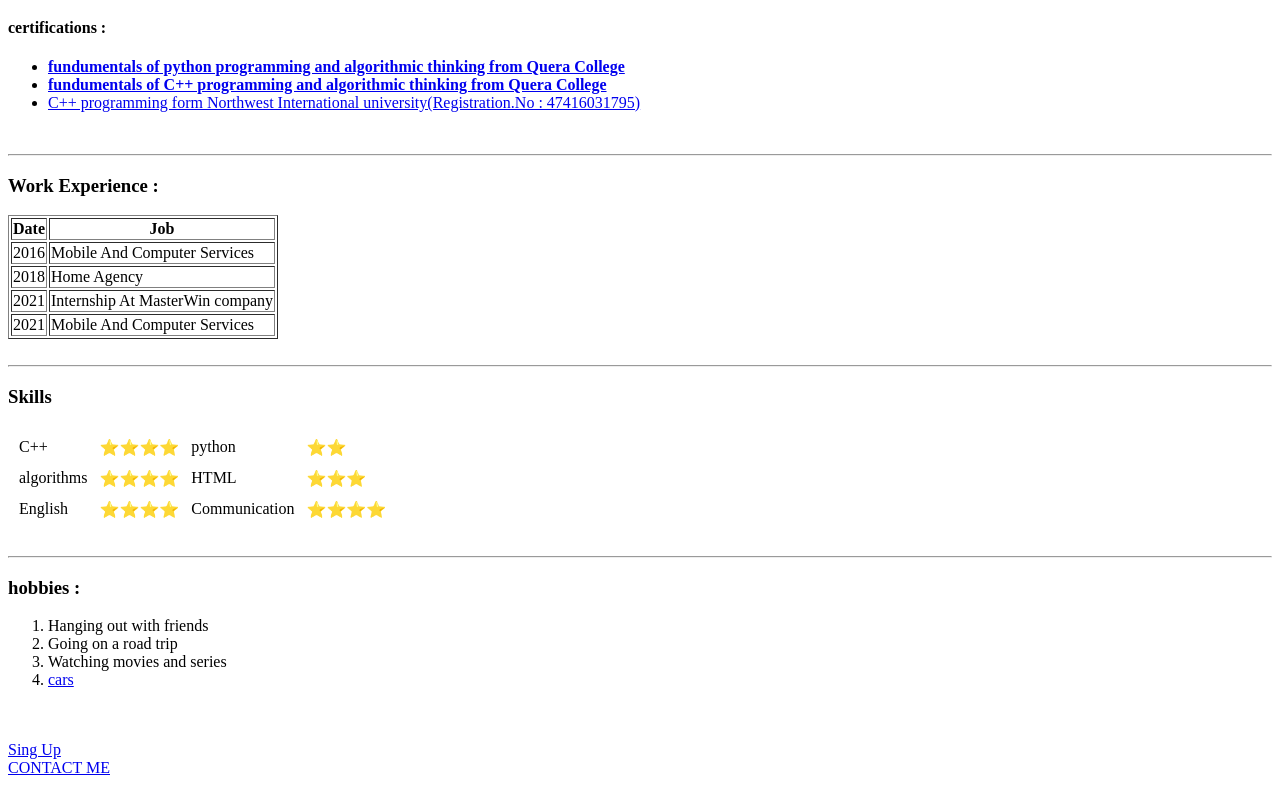
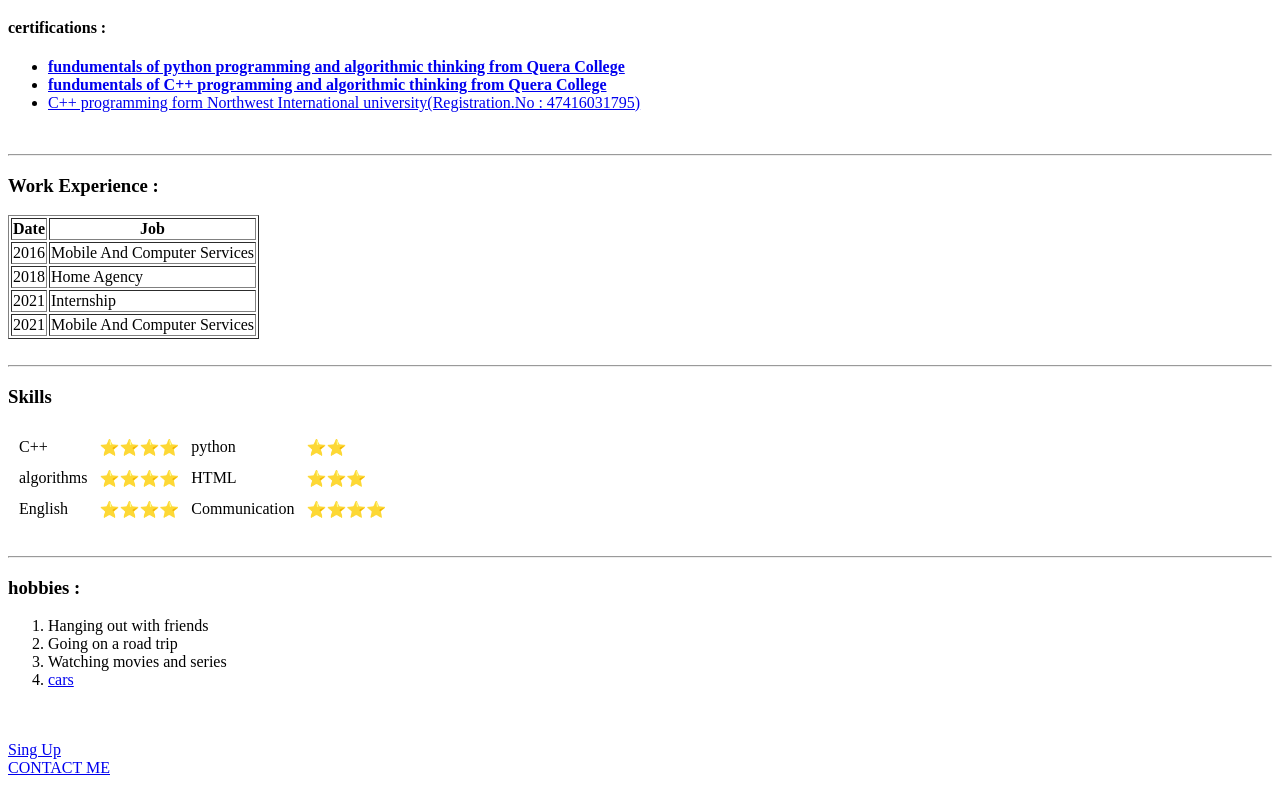
Before and after one commit to sasanAkbari80/CV, a plain HTML site: page index.html in a window 1280 px wide. Shown: the part 651-1436 px from the top of the page. Drawn offline with Linux system fonts and the light colour scheme.

Commit message:
Update index.html

```diff
--- a/index.html
+++ b/index.html
@@ -73,7 +73,7 @@
       </tr>
       <tr>
         <td>2021</td>
-        <td>Internship At MasterWin company</td>
+        <td>Internship</td>
       </tr>
       <tr>
         <td>2021</td>
```
